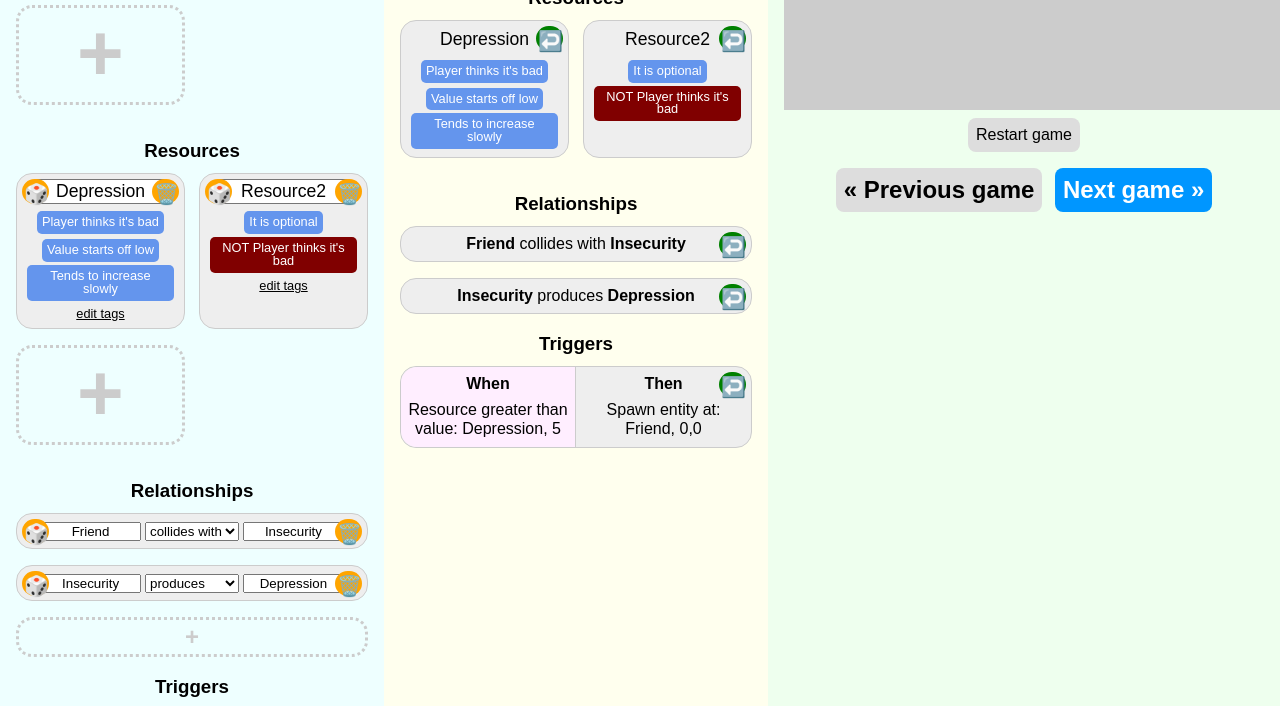
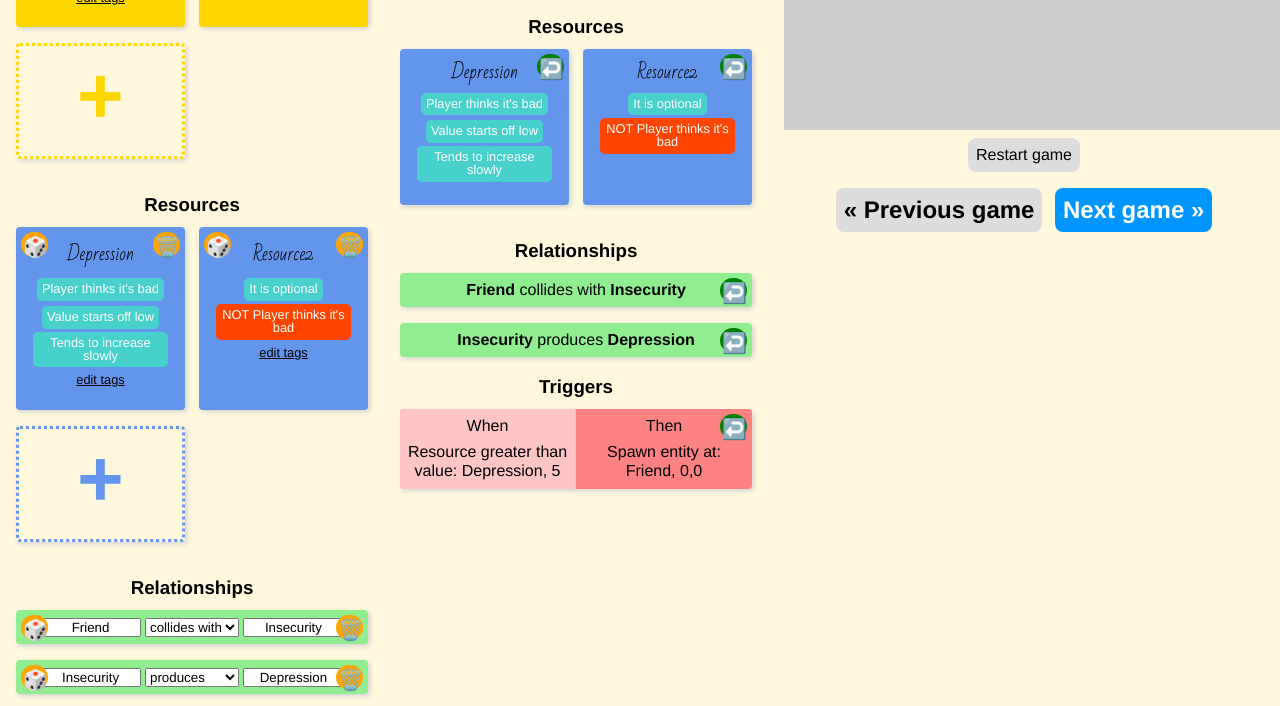
Before and after one commit to ExpressiveIntelligence/Germinate, a plain HTML site: page new.html in a window 1280 px wide. Shown: the part 263-969 px from the top of the page. Drawn offline with Linux system fonts and the light colour scheme; a web font is replaced by a local one.

Commit message:
Update style

```diff
--- a/new.css
+++ b/new.css
@@ -2,6 +2,8 @@
   box-sizing: border-box;
   margin: 0;
   padding: 0;
+  font-family: Helvetica;
+  font-weight: 100;
 }
 .columns {
   display: flex;
@@ -14,19 +16,19 @@ section {
   margin-bottom: 1rem;
 }
 .intent {
-  background: #eff;
+  background: cornsilk;
   width: 30%;
 }
 .thisgamerules {
-  background: #ffe;
+  background: cornsilk;
   width: 30%;
 }
 .thisgame {
-  background: #efe;
+  background: cornsilk;
   width: 40%;
 }
 #toggleNegateMode {
-  color: maroon;
+  color: orangered;
   cursor: pointer;
   font-size: .8rem;
   text-align: center;
@@ -37,39 +39,60 @@ section {
   flex-flow: row wrap;
 }
 .thing {
-  background: #eee;
-  border: 1px solid #ccc;
-  border-radius: 1rem;
+  background: white;
+  border-radius: .25rem;
   margin-bottom: 1rem;
   min-height: 100px;
   padding: 5px 2px;
   position: relative;
   text-align: center;
   width: 48%;
+  z-index: 2;
+
+  padding: 10px 10px 20px 10px;
+  box-shadow: 2px 2px 5px lightgrey;
 }
 .thing:nth-child(odd) {
   margin-right: 4%;
+}
+.thing.entity {
+  background: gold;
+}
+.thing.entity.new-button {
+  background: transparent;
+  border-color: gold;
+  color: gold;
+}
+.thing.resource {
+  background: cornflowerblue; /* also gold, */
+}
+.thing.resource.new-button{
+  background: transparent;
+  border-color: cornflowerblue;
+  color: cornflowerblue;
+
 }
 .new-button {
   background: transparent !important;
   color: #ccc;
   cursor: pointer;
   line-height: 1;
-  border: 3px dotted #ccc !important;
+  border: 3px dotted;
   font-size: 5rem;
   font-weight: bold;
+  z-index: 1;
 }
 .relationship {
-  background: #eee;
-  border: 1px solid #ccc;
-  border-radius: 1rem;
+  background: lightgreen;
+  border-radius: .25rem;
   margin-bottom: 1rem;
   padding: 5px 2px;
   position: relative;
   text-align: center;
+  box-shadow: 2px 2px 5px lightgrey;
 }
 .relationship.negated {
-  background: maroon;
+  background: orangered;
 }
 .relationship .not {
   color: white;
@@ -91,9 +114,9 @@ input[type="text"] {
   width: 80px;
 }
 .trigger {
-  background: #eee;
-  border: 1px solid #ccc;
-  border-radius: 1rem;
+  background: #fd8383;
+  box-shadow: 2px 2px 5px lightgrey;
+  border-radius: .25rem;
   display: flex;
   flex-flow: row wrap;
   margin-bottom: 1rem;
@@ -109,10 +132,10 @@ input[type="text"] {
   padding: 5px 2px;
 }
 .trigger .lhs {
-  background: #fef;
+  background: #fdc5c5;
   border-right: 1px solid #ccc;
-  border-top-left-radius: 1rem;
-  border-bottom-left-radius: 1rem;
+  border-top-left-radius: .25rem;
+  border-bottom-left-radius: .25rem;
 }
 .trigger.static .contents {
   line-height: 1.2;
@@ -120,6 +143,7 @@ input[type="text"] {
 }
 h2, h3 {
   text-align: center;
+  font-weight: bold;
 }
 h3 {
   margin-bottom: .5rem;
@@ -128,6 +152,9 @@ h3 {
 .thing-name {
   font-size: 1.1rem;
   margin-bottom: 5px;
+  background: transparent;
+  border: none;
+  font-family: 'Bad Script';
 }
 input.thing-name {
   width: 80%;
@@ -168,7 +195,7 @@ input.thing-name {
   text-align: center;
 }
 .tag {
-  background-color: cornflowerblue;
+  background-color: mediumturquoise;
   border-radius: 5px;
   color: white;
   cursor: pointer;
@@ -180,7 +207,7 @@ input.thing-name {
   max-width: 90%;
 }
 .tag.negated {
-  background: maroon;
+  background: orangered;
 }
 .tag.negated:before {
   content: "NOT ";
@@ -228,7 +255,8 @@ input.thing-name {
 }
 .gametitle {
   display: block;
-  font-size: 2rem;
+  font-family: 'Bad Script';
+  font-size: 1.8rem;
   font-weight: bold;
   margin: 0 auto;
   margin-bottom: 1rem;
--- a/new.html
+++ b/new.html
@@ -3,6 +3,8 @@
 <head>
   <meta charset="UTF-8">
   <title>NextGemini</title>
+  <link href="https://fonts.googleapis.com/css?family=Caveat&display=swap" rel="stylesheet">
+  <link href="https://fonts.googleapis.com/css?family=Bad+Script|Caveat|Kavivanar|Long+Cang|Nothing+You+Could+Do|Reenie+Beanie&display=swap" rel="stylesheet">
   <link rel="stylesheet" type="text/css" href="style.css">
   <link rel="stylesheet" type="text/css" href="new.css">
 </head>
```
